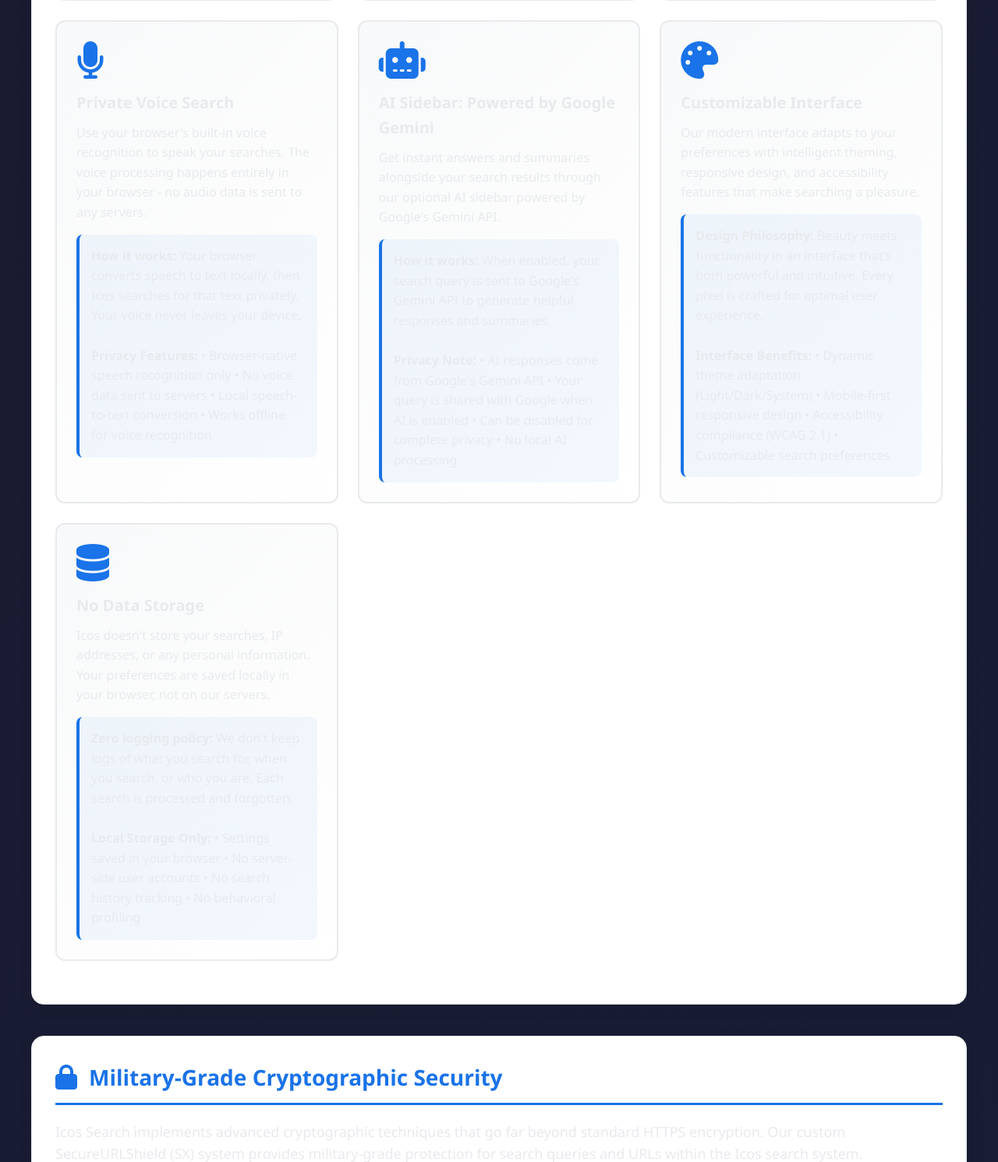
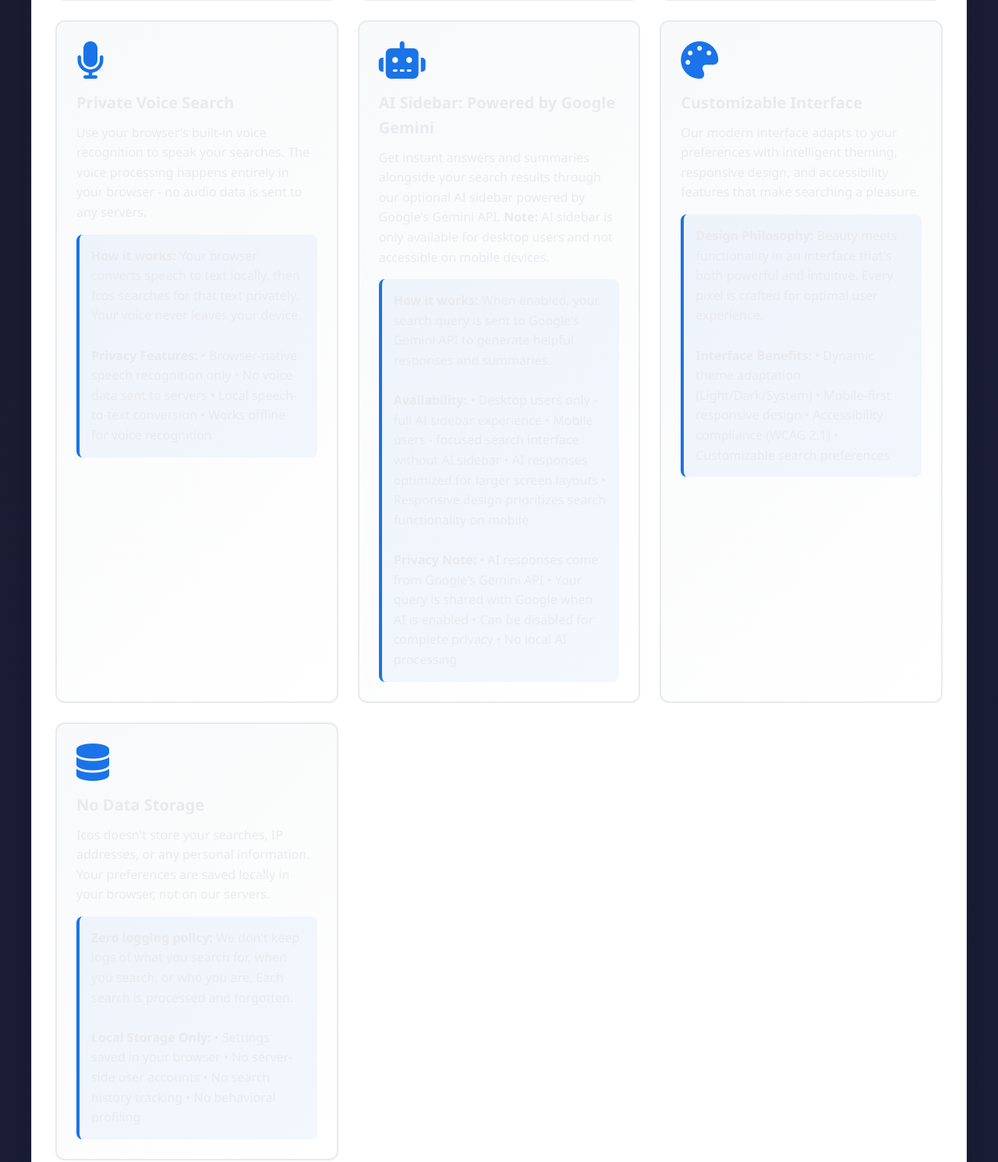
Before and after one commit to Rohithprovide/icossearchsystem1, a Flask app: page /about in a window 1280 px wide. Shown: the part 2828-4319 px from the top of the page at 78% size. Run offline with Flask 3, Linux system fonts and the light colour scheme; data that the repository does not hold is empty.

Commit message:
Update about page to specify AI sidebar availability and code size
Update app/templates/about.html to clarify that the AI sidebar is desktop-only and to mention the total lines of code.

Replit-Commit-Author: Agent
Replit-Commit-Session-Id: a5032bd4-fe7d-41b6-9b4d-4e18b15791cd
Replit-Commit-Checkpoint-Type: full_checkpoint

```diff
--- a/app/templates/about.html
+++ b/app/templates/about.html
@@ -3,7 +3,7 @@
 <head>
     <meta charset="UTF-8">
     <meta name="viewport" content="width=device-width, initial-scale=1.0">
-    <title>About - Icos Search</title>
+    <title>About - icos Search</title>
     <link rel="icon" type="image/svg+xml" href="static/img/favicon/favicon.svg">
     <link rel="icon" type="image/x-icon" href="static/img/favicon/favicon.ico">
     <link rel="stylesheet" href="https://cdnjs.cloudflare.com/ajax/libs/font-awesome/6.4.0/css/all.min.css">
@@ -502,7 +502,7 @@
 
         <div class="hero-header">
             <div class="hero-content">
-                <div class="logo"><span class="icos-part">Icos</span> search</div>
+                <div class="logo"><span class="icos-part">icos</span> search</div>
                 <div class="tagline">Privacy-Focused Meta Search Engine</div>
                 <div class="slogan">"Your privacy is our purpose, your security is our commitment."</div>
             </div>
@@ -622,9 +622,15 @@
                     <div class="feature-content">
                         <i class="fa-solid fa-robot feature-icon"></i>
                         <div class="feature-title">AI Sidebar: Powered by Google Gemini</div>
-                        <div class="feature-description">Get instant answers and summaries alongside your search results through our optional AI sidebar powered by Google's Gemini API.</div>
+                        <div class="feature-description">Get instant answers and summaries alongside your search results through our optional AI sidebar powered by Google's Gemini API. <strong>Note:</strong> AI sidebar is only available for desktop users and not accessible on mobile devices.</div>
                         <div class="feature-details">
                             <strong>How it works:</strong> When enabled, your search query is sent to Google's Gemini API to generate helpful responses and summaries.
+                            <br><br>
+                            <strong>Availability:</strong>
+                            • Desktop users only - full AI sidebar experience
+                            • Mobile users - focused search interface without AI sidebar
+                            • AI responses optimized for larger screen layouts
+                            • Responsive design prioritizes search functionality on mobile
                             <br><br>
                             <strong>Privacy Note:</strong>
                             • AI responses come from Google's Gemini API
@@ -1084,7 +1090,7 @@
 
         <div class="section">
             <h2><i class="fa-solid fa-tools"></i> Technology Stack</h2>
-            <p style="font-size: 16px; margin-bottom: 25px;">Icos Search is built using modern, reliable technologies that prioritize performance, security, and privacy:</p>
+            <p style="font-size: 16px; margin-bottom: 25px;">Icos Search is built using modern, reliable technologies that prioritize performance, security, and privacy. Our codebase consists of <strong>20,989 lines of code</strong> across 95 source files, including comprehensive Python backend logic, responsive CSS styling, interactive JavaScript components, and multilingual support.</p>
 
             <div class="tech-showcase">
                 <div class="tech-item">
```
